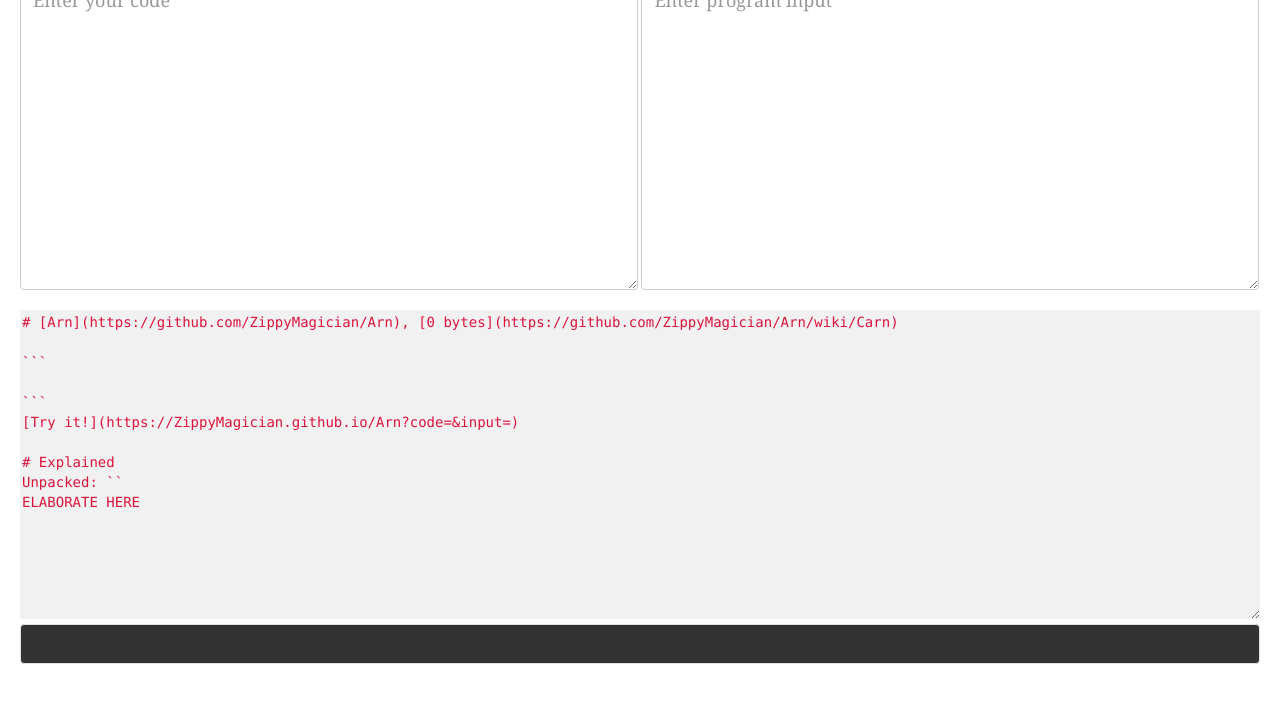
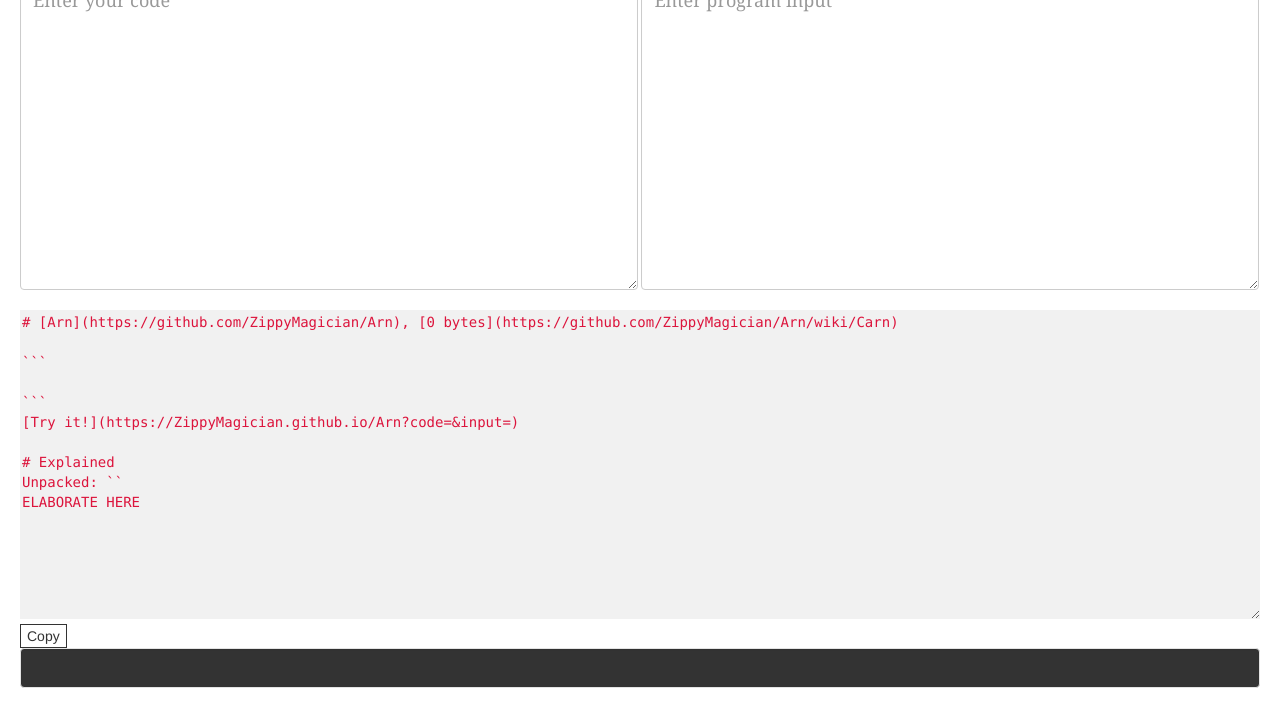
Before and after one commit to ZippyMagician/Arn, a website: page docs/index.html in a window 1280 px wide. Shown: the part 85-800 px from the top of the page. Drawn offline with nearby package versions, Linux system fonts and the light colour scheme.

Commit message:
Add copy button

```diff
--- a/docs/index.html
+++ b/docs/index.html
@@ -69,6 +69,7 @@
             <textarea id="ins" class="form-control" placeholder="Enter program input" spellcheck="false" style="font-size: large; display: inline-block; margin: 0px; height: 309px; width: 49.8%;"></textarea>
         </div>
         <textarea id="template" placeholder="StackExchange post template" readonly="" margin:0="" style="margin: 0px; border:#fff; width: 100%; height: 309px;"></textarea>
+        <button style="border: 1px solid; background-color: #fff; margin: 0px;" onclick="template.select();document.execCommand('copy');">Copy</button>
         <div id="debug_output" class="well pre-scrollable" style="background-color: #333;">Output goes here</div>
 
         <script type="text/javascript" src="bignumber.js"></script><script type="text/javascript" src="arn.js"></script><script type="text/javascript" src="main.js"></script>
```
